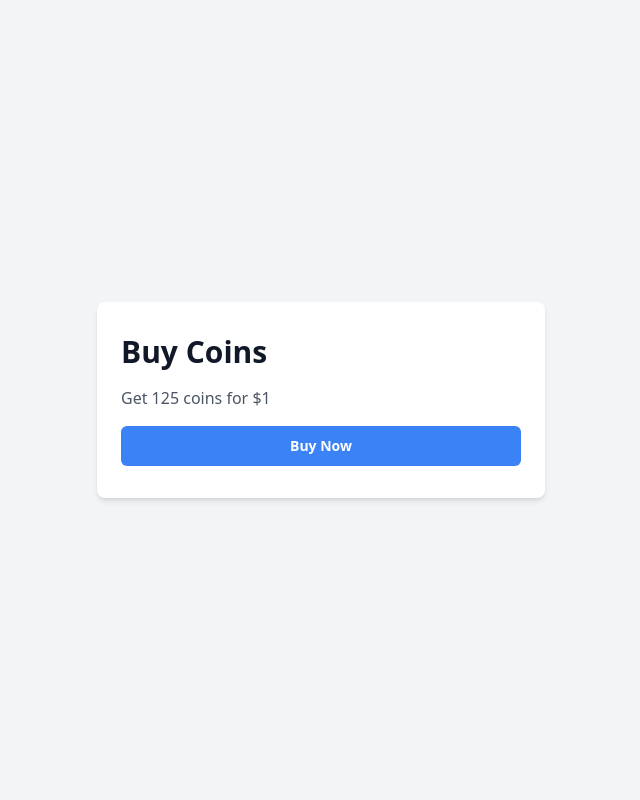
After one commit to winninggodspower/ImgToPdfWebApp, a Flask app: page /purchase in a window 1280 px wide. The commit adds this page. Shown: the whole page, without its empty margins (319-959 px from the left). Run offline with Flask 3, Linux system fonts and the light colour scheme; parts of the project's set-up code (start-up, migrations or seed data) failed here and were passed over.

Commit message:
add purchase page

```diff
--- a/src/__init__.py
+++ b/src/__init__.py
@@ -26,6 +26,8 @@ app.logger.setLevel(logging.ERROR)
 # Registering blueprints
 from src.auth.views import auth_blueprint
 from src.core.views import core_blueprint
+from src.purchase.views import purchase_blueprint
 
 app.register_blueprint(auth_blueprint)
 app.register_blueprint(core_blueprint)
+app.register_blueprint(purchase_blueprint)
--- /dev/null
+++ b/src/purchase/views.py
@@ -0,0 +1,8 @@
+from flask import Blueprint, render_template, flash, request
+
+
+purchase_blueprint = Blueprint("purchase", __name__)
+
+@purchase_blueprint.route("/purchase")
+def purchase():
+    return render_template('purchase_coin.html')
--- a/src/static/css/output.css
+++ b/src/static/css/output.css
@@ -658,6 +646,10 @@ video {
   display: flex;
 }
 
+.inline-flex {
+  display: inline-flex;
+}
+
 .grid {
   display: grid;
 }
@@ -703,16 +678,25 @@ video {
   height: 2.25rem;
 }
 
+.h-\[80px\] {
+  height: 80px;
+}
+
+.h-full {
+  height: 100%;
+}
+
+.h-min {
+  height: -moz-min-content;
+  height: min-content;
+}
+
+.h-screen {
+  height: 100vh;
+}
+
 .w-11\/12 {
   width: 91.666667%;
-}
-
-.w-\[400px\] {
-  width: 400px;
-}
-
-.w-full {
-  width: 100%;
 }
 
 .w-4 {
@@ -731,6 +715,14 @@ video {
   width: 2.25rem;
 }
 
+.w-\[400px\] {
+  width: 400px;
+}
+
+.w-full {
+  width: 100%;
+}
+
 .max-w-5xl {
   max-width: 64rem;
 }
@@ -745,6 +737,10 @@ video {
 
 .max-w-full {
   max-width: 100%;
+}
+
+.max-w-md {
+  max-width: 28rem;
 }
 
 .shrink-0 {
@@ -775,12 +771,18 @@ video {
   justify-content: space-between;
 }
 
+.gap-2 {
+  gap: 0.5rem;
+}
+
 .gap-4 {
   gap: 1rem;
 }
 
-.gap-2 {
-  gap: 0.5rem;
+.space-y-4 > :not([hidden]) ~ :not([hidden]) {
+  --tw-space-y-reverse: 0;
+  margin-top: calc(1rem * calc(1 - var(--tw-space-y-reverse)));
+  margin-bottom: calc(1rem * var(--tw-space-y-reverse));
 }
 
 .overflow-hidden {
@@ -913,9 +905,19 @@ video {
   padding-right: 0.5rem;
 }
 
+.px-3 {
+  padding-left: 0.75rem;
+  padding-right: 0.75rem;
+}
+
 .px-4 {
   padding-left: 1rem;
   padding-right: 1rem;
+}
+
+.px-6 {
+  padding-left: 1.5rem;
+  padding-right: 1.5rem;
 }
 
 .py-2 {
@@ -933,9 +935,9 @@ video {
   padding-bottom: 1.5rem;
 }
 
-.px-3 {
-  padding-left: 0.75rem;
-  padding-right: 0.75rem;
+.py-8 {
+  padding-top: 2rem;
+  padding-bottom: 2rem;
 }
 
 .text-center {
@@ -947,22 +949,21 @@ video {
   line-height: 2.25rem;
 }
 
-.text-base {
-  font-size: 1rem;
-  line-height: 1.5rem;
-}
-
 .text-sm {
   font-size: 0.875rem;
   line-height: 1.25rem;
 }
 
-.font-semibold {
-  font-weight: 600;
+.font-bold {
+  font-weight: 700;
 }
 
 .font-medium {
   font-weight: 500;
+}
+
+.font-semibold {
+  font-weight: 600;
 }
 
 .text-blue-500 {
@@ -978,6 +979,16 @@ video {
 .text-gray-500 {
   --tw-text-opacity: 1;
   color: rgb(107 114 128 / var(--tw-text-opacity));
+}
+
+.text-gray-600 {
+  --tw-text-opacity: 1;
+  color: rgb(75 85 99 / var(--tw-text-opacity));
+}
+
+.text-gray-900 {
+  --tw-text-opacity: 1;
+  color: rgb(17 24 39 / var(--tw-text-opacity));
 }
 
 .text-red-600 {
@@ -1007,12 +1018,6 @@ video {
 .shadow-md {
   --tw-shadow: 0 4px 6px -1px rgb(0 0 0 / 0.1), 0 2px 4px -2px rgb(0 0 0 / 0.1);
   --tw-shadow-colored: 0 4px 6px -1px var(--tw-shadow-color), 0 2px 4px -2px var(--tw-shadow-color);
-  box-shadow: var(--tw-ring-offset-shadow, 0 0 #0000), var(--tw-ring-shadow, 0 0 #0000), var(--tw-shadow);
-}
-
-.shadow-sm {
-  --tw-shadow: 0 1px 2px 0 rgb(0 0 0 / 0.05);
-  --tw-shadow-colored: 0 1px 2px 0 var(--tw-shadow-color);
   box-shadow: var(--tw-ring-offset-shadow, 0 0 #0000), var(--tw-ring-shadow, 0 0 #0000), var(--tw-shadow);
 }
 
--- a/src/templates/index.html
+++ b/src/templates/index.html
@@ -29,7 +29,7 @@
             </svg>
             <span>250 coins</span>
         </div>
-        <button
+        <a href="{{ url_for('purchase.purchase') }}"
             class="justify-center whitespace-nowrap text-sm font-medium ring-offset-background transition-colors focus-visible:outline-none focus-visible:ring-2 focus-visible:ring-ring focus-visible:ring-offset-2 disabled:pointer-events-none disabled:opacity-50 border border-input bg-background hover:bg-accent hover:text-accent-foreground h-9 rounded-3xl px-3 flex items-center gap-2">
             <svg xmlns="http://www.w3.org/2000/svg" width="24" height="24" viewBox="0 0 24 24" fill="none"
                 stroke="currentColor" stroke-width="2" stroke-linecap="round" stroke-linejoin="round" class="h-4 w-4">
@@ -37,7 +37,7 @@
                 <path d="M12 5v14"></path>
             </svg>
             <span>Purchase Coins</span>
-        </button>
+        </a>
         <span class="relative flex shrink-0 overflow-hidden rounded-full h-9 w-9 bg-slate-200">
             <span class="flex h-full w-full items-center justify-center rounded-full bg-muted">JP</span>
         </span>
--- /dev/null
+++ b/src/templates/purchase_coin.html
@@ -0,0 +1,21 @@
+{% extends "_base.html" %}
+
+{% block head %}
+<title>Purchase Coin</title>
+{% endblock head %}
+
+{% block body %}
+
+<section class="flex flex-col items-center justify-center h-screen " dark-classes="bg-gray-100 dark:bg-gray-900">
+    <div class="max-w-md w-full px-6 py-8 bg-white rounded-lg shadow-md " dark-classes="dark:bg-gray-800">
+        <div class="space-y-4">
+            <h1 class="text-3xl font-bold text-gray-900 " dark-classess="dark:text-gray-100">Buy Coins</h1>
+            <p class="text-gray-600 " dark-classess="dark:text-gray-400">Get 125 coins for $1</p>
+            <button
+                class="inline-flex items-center justify-center whitespace-nowrap text-sm ring-offset-background transition-colors focus-visible:outline-none focus-visible:ring-2 focus-visible:ring-ring focus-visible:ring-offset-2 disabled:pointer-events-none disabled:opacity-50 h-10 w-full bg-blue-500 hover:bg-blue-600 text-white font-semibold py-3 px-6 rounded-md focus:outline-none focus:ring-2 focus:ring-blue-500 focus:ring-opacity-50">
+                Buy Now
+            </button>
+        </div>
+    </div>
+</section>
+{% endblock body %}
```
Also changed, not shown: other parts of src/static/css/output.css (+41 -64 lines), src/purchase/__init__.py (added), 1 other file.
